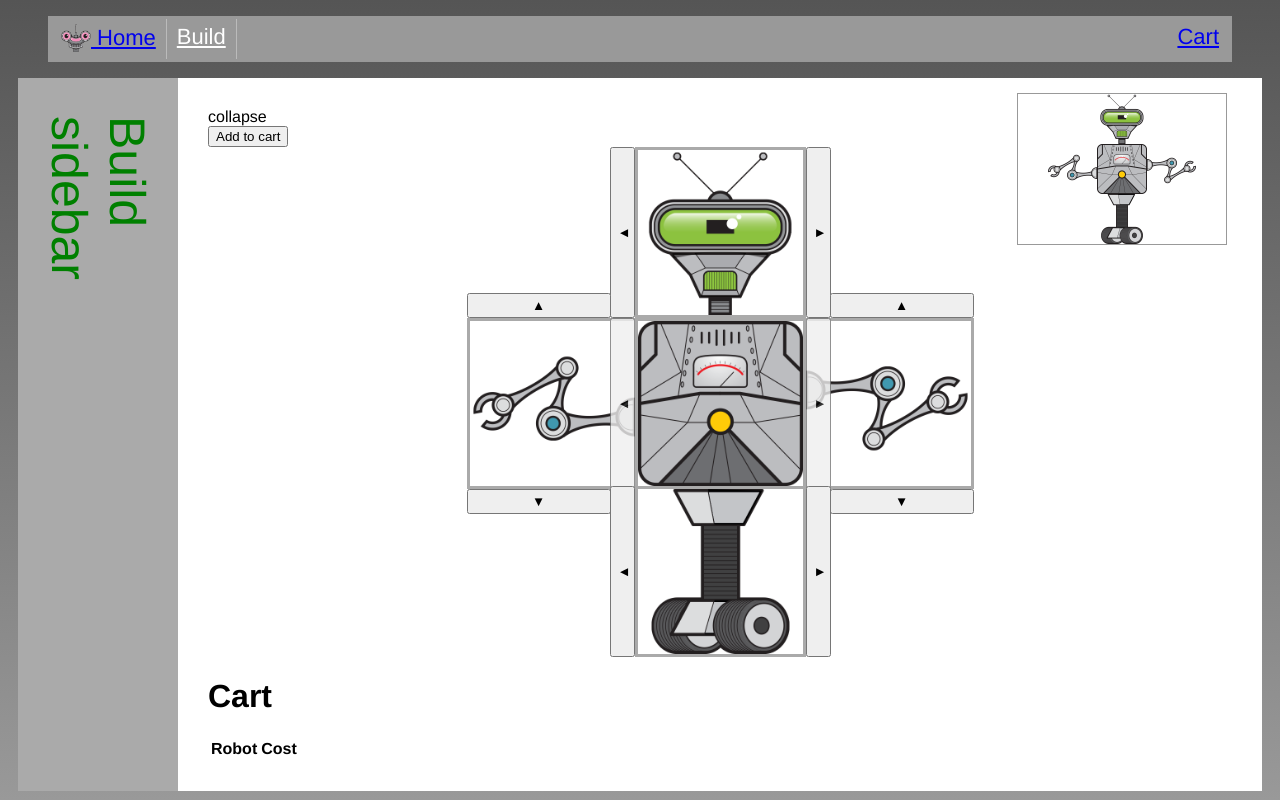
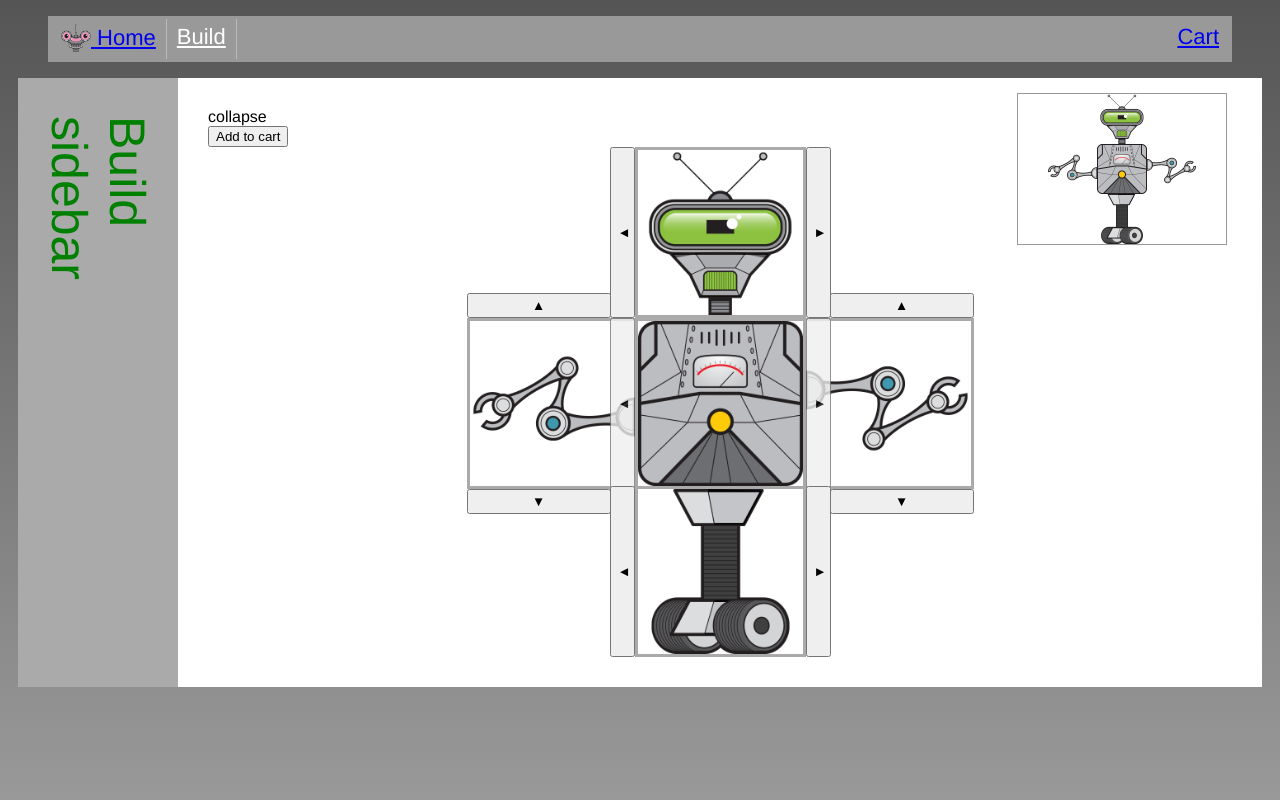
Before and after one commit to jasperkennis/learning-vue-2, a Vue app in the folder build-a-bot/: page /build in a window 1280 px wide. Built offline with nearby package versions, Linux system fonts and the light colour scheme.

Commit message:
remove cart leftovers

```diff
--- a/build-a-bot/src/build/RobotBuilder.vue
+++ b/build-a-bot/src/build/RobotBuilder.vue
@@ -47,23 +47,6 @@
         :parts="availableParts.bases"
         position="bottom"
         @partSelected="part => selectedRobot.base = part" />
-    </div>
-    <div>
-      <h1>Cart</h1>
-      <table>
-        <thead>
-          <tr>
-            <th>Robot</th>
-            <th class="cost">Cost</th>
-          </tr>
-        </thead>
-        <tbody>
-          <tr v-for="(robot, index) in cart" :key="index">
-            <td>{{robot.head.title}}</td>
-            <td class="cost">{{robot.cost}}</td>
-          </tr>
-        </tbody>
-      </table>
     </div>
   </div>
 </template>
```
